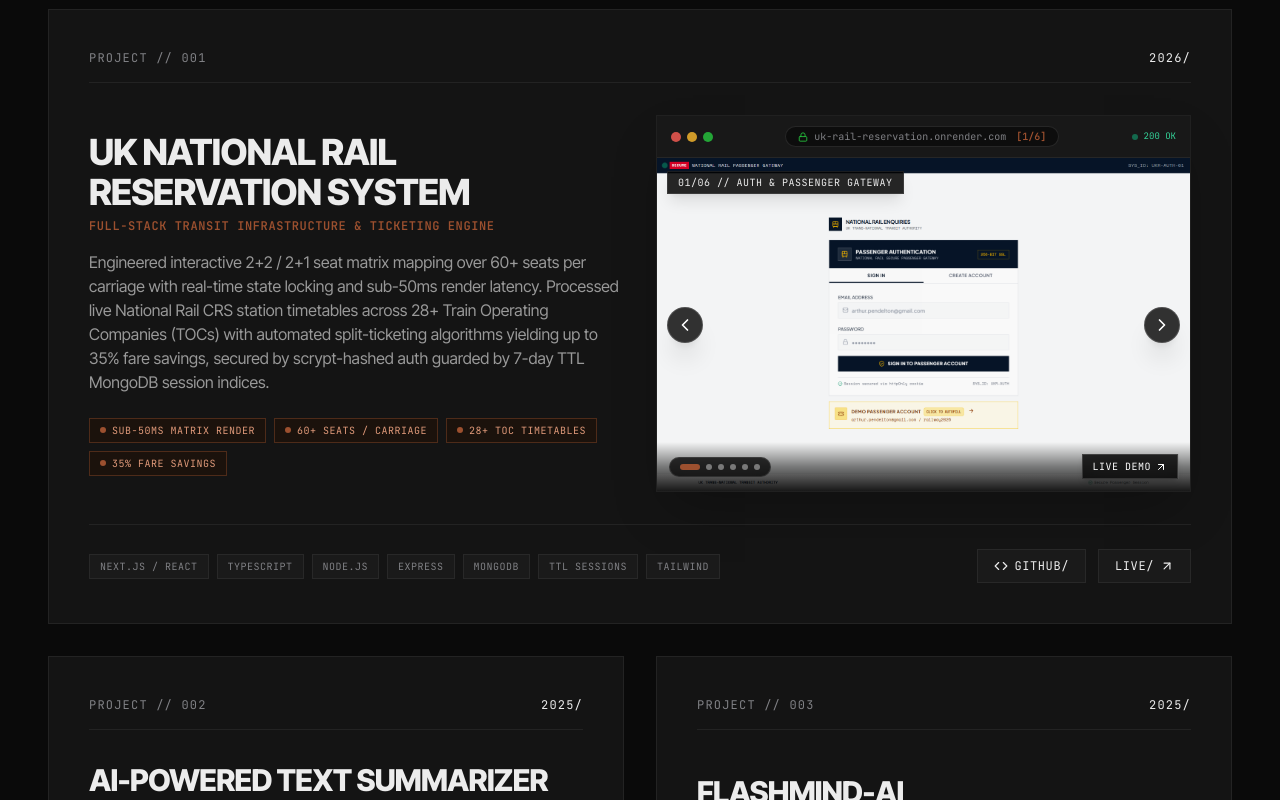
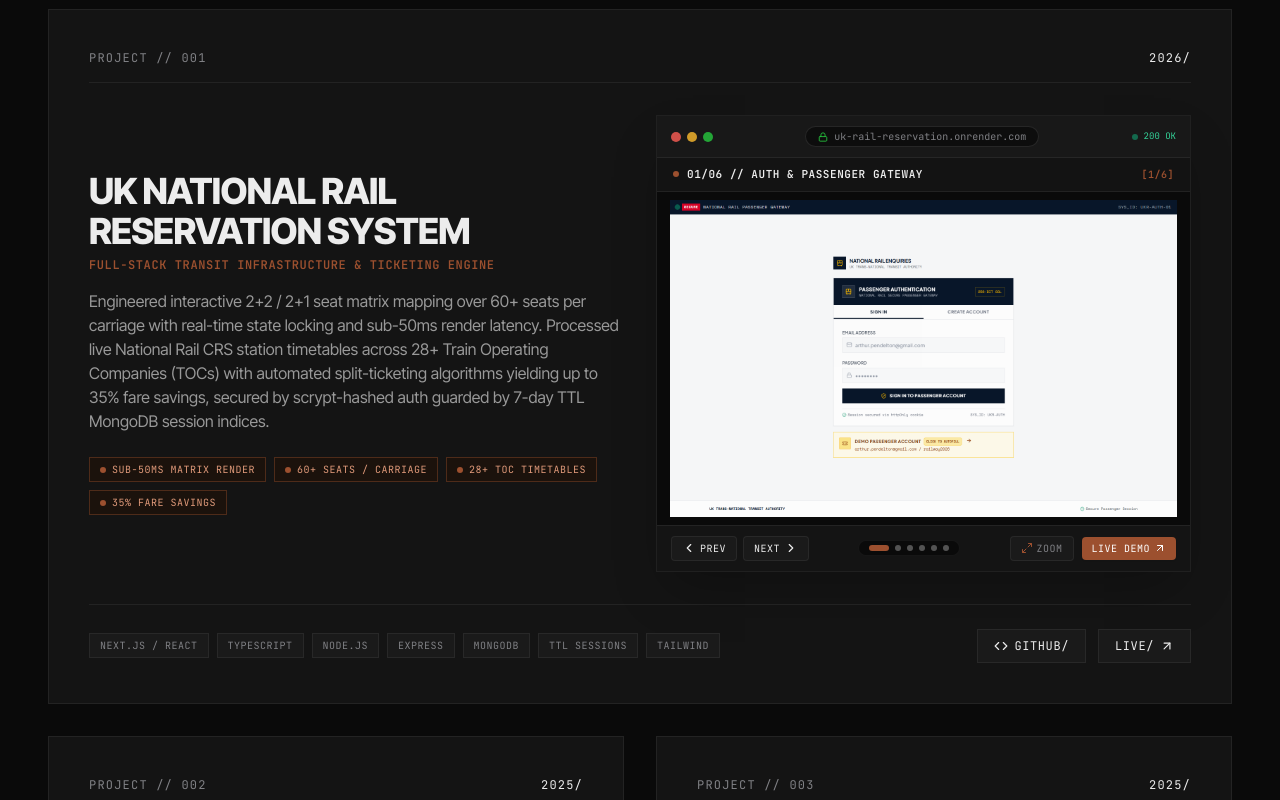
Before and after one commit to MohamedHussain4690/portfolio, a Next.js app: page / in a window 1280 px wide. Shown: the part 1820-2620 px from the top of the page. Built offline with nearby package versions, Linux system fonts and the light colour scheme.

Commit message:
fix(projects): use clean object-contain framing, non-overlapping sub-bar captions, toolbar controls, and zoom lightbox

```diff
--- a/src/components/Projects.tsx
+++ b/src/components/Projects.tsx
@@ -1,10 +1,19 @@
 'use client';
 
-import { useState } from 'react';
+import { useState, useEffect } from 'react';
 import { motion, AnimatePresence } from 'framer-motion';
 import Image from 'next/image';
 import { portfolioData, ProjectItem } from '@/data/portfolio';
-import { ArrowUpRight, Code, Lock, Terminal, ChevronLeft, ChevronRight } from 'lucide-react';
+import {
+  ArrowUpRight,
+  Code,
+  Lock,
+  Terminal,
+  ChevronLeft,
+  ChevronRight,
+  Maximize2,
+  X,
+} from 'lucide-react';
 
 function getHostname(url?: string): string {
   if (!url) return 'system.engine';
@@ -12,18 +21,35 @@ function getHostname(url?: string): string {
 }
 
 function ProjectBrowserSlider({ project }: { project: ProjectItem }) {
-  const imageList = project.images && project.images.length > 0
+  const imageList =
+    project.images && project.images.length > 0
       ? project.images
       : project.image
       ? [{ src: project.image, caption: '01/01 // PRODUCTION INTERFACE' }]
       : [];
 
   const [currentIndex, setCurrentIndex] = useState(0);
+  const [isExpanded, setIsExpanded] = useState(false);
+
+  const hasMultiple = imageList.length > 1;
+  const currentImage = imageList[currentIndex] || imageList[0];
+
+  useEffect(() => {
+    if (!isExpanded) return;
+    const handleKeyDown = (e: KeyboardEvent) => {
+      if (e.key === 'Escape') setIsExpanded(false);
+      if (e.key === 'ArrowLeft' && hasMultiple) {
+        setCurrentIndex((prev) => (prev === 0 ? imageList.length - 1 : prev - 1));
+      }
+      if (e.key === 'ArrowRight' && hasMultiple) {
+        setCurrentIndex((prev) => (prev === imageList.length - 1 ? 0 : prev + 1));
+      }
+    };
+    window.addEventListener('keydown', handleKeyDown);
+    return () => window.removeEventListener('keydown', handleKeyDown);
+  }, [isExpanded, hasMultiple, imageList.length]);
 
   if (imageList.length === 0) return null;
-
-  const currentImage = imageList[currentIndex];
-  const hasMultiple = imageList.length > 1;
 
   const handlePrev = (e: React.MouseEvent) => {
     e.preventDefault();
@@ -38,6 +64,7 @@ function ProjectBrowserSlider({ project }: { project: ProjectItem }) {
   };
 
   return (
+    <>
       <div className="group/mockup block bg-[#101010] border border-[var(--border)] hover:border-[#9C502F]/60 transition-all duration-300 overflow-hidden shadow-2xl relative select-none">
         {/* Browser Window Header */}
         <div className="bg-[#181818] px-3.5 py-2.5 border-b border-[var(--border)] flex items-center justify-between text-[#808185]">
@@ -47,15 +74,10 @@ function ProjectBrowserSlider({ project }: { project: ProjectItem }) {
             <span className="w-2.5 h-2.5 rounded-full bg-[#27C93F]/80" />
           </div>
 
-        {/* Domain & Slide Indicator Pill */}
+          {/* Domain Pill */}
           <div className="px-3 py-0.5 bg-[#0D0D0D] border border-white/10 rounded-full font-mono text-[10px] text-[#808185] flex items-center gap-1.5 max-w-[220px] sm:max-w-xs truncate">
             <Lock className="w-2.5 h-2.5 text-[#27C93F] shrink-0" />
             <span className="truncate">{getHostname(project.live || project.github)}</span>
-          {hasMultiple && (
-            <span className="text-[#9C502F] font-bold shrink-0 ml-1">
-              [{currentIndex + 1}/{imageList.length}]
-            </span>
-          )}
           </div>
 
           {/* Live Status Pill */}
@@ -65,64 +87,86 @@ function ProjectBrowserSlider({ project }: { project: ProjectItem }) {
           </div>
         </div>
 
-      {/* Main Image Viewport */}
-      <div className="relative aspect-[16/10] bg-[#0A0A0A] overflow-hidden">
+        {/* Dedicated Sub-Bar with Module Caption (Never overlaps screenshot) */}
+        <div className="bg-[#131313] px-3.5 sm:px-4 py-2 border-b border-[var(--border)] flex items-center justify-between text-[#808185] font-mono text-[10px] sm:text-[11px]">
+          <div className="flex items-center gap-2 truncate">
+            <span className="w-1.5 h-1.5 rounded-full bg-[#9C502F] shrink-0" />
+            <span className="text-[#ECECEC] font-bold truncate tracking-wider">
+              {currentImage.caption || 'SYSTEM INTERFACE'}
+            </span>
+          </div>
+          {hasMultiple && (
+            <span className="text-[#9C502F] font-bold text-[10px] uppercase tracking-wider shrink-0 ml-2">
+              [{currentIndex + 1}/{imageList.length}]
+            </span>
+          )}
+        </div>
+
+        {/* Main Image Viewport: Clean object-contain to display 100% of UI without cutoffs */}
+        <div
+          onClick={() => setIsExpanded(true)}
+          className="relative aspect-[16/10] bg-[#0A0A0A] overflow-hidden flex items-center justify-center p-2 cursor-zoom-in group/canvas"
+        >
           <AnimatePresence mode="wait">
             <motion.div
               key={currentImage.src}
-            initial={{ opacity: 0, scale: 0.98 }}
+              initial={{ opacity: 0, scale: 0.99 }}
               animate={{ opacity: 1, scale: 1 }}
               exit={{ opacity: 0, scale: 1.01 }}
               transition={{ duration: 0.25, ease: 'easeOut' }}
-            className="absolute inset-0"
+              className="relative w-full h-full flex items-center justify-center"
             >
               <Image
                 src={currentImage.src}
                 alt={`${project.title} - ${currentImage.caption || 'Preview'}`}
                 fill
                 sizes="(max-width: 1024px) 100vw, 50vw"
-              className="object-cover object-top filter brightness-[96%] contrast-[104%]"
+                className="object-contain filter brightness-[98%] contrast-[102%]"
                 priority={currentIndex === 0}
               />
             </motion.div>
           </AnimatePresence>
 
-        {/* Caption Tape / Subtitle at Top-Left */}
-        {currentImage.caption && (
-          <div className="absolute top-2.5 left-2.5 z-20 pointer-events-none">
-            <span className="font-mono text-[9px] sm:text-[10px] uppercase tracking-wider text-[#ECECEC] bg-black/85 backdrop-blur-md px-2.5 py-1 border border-white/10 shadow-lg">
-              {currentImage.caption}
-            </span>
+          {/* Hover Zoom Hint */}
+          <div className="absolute top-2.5 right-2.5 opacity-0 group-hover/canvas:opacity-100 transition-opacity bg-black/85 backdrop-blur-md px-2.5 py-1 border border-white/10 rounded font-mono text-[9px] text-[#ECECEC] pointer-events-none flex items-center gap-1.5 shadow-lg">
+            <Maximize2 className="w-3 h-3 text-[#9C502F]" />
+            <span>CLICK TO ZOOM</span>
           </div>
-        )}
+        </div>
 
-        {/* Sliding Navigation Buttons (Swipe / Click between screenshots) */}
-        {hasMultiple && (
-          <>
+        {/* Clean Bottom Control Bar */}
+        <div className="bg-[#141414] px-3.5 py-2.5 border-t border-[var(--border)] flex items-center justify-between gap-2 select-none">
+          {/* Left: Previous & Next Controls */}
+          {hasMultiple ? (
+            <div className="flex items-center gap-1.5">
               <button
                 type="button"
                 onClick={handlePrev}
                 aria-label="Previous screenshot"
-              className="absolute left-2.5 top-1/2 -translate-y-1/2 z-30 w-8 h-8 sm:w-9 sm:h-9 rounded-full bg-black/80 hover:bg-[#9C502F] text-white border border-white/15 hover:border-[#9C502F] flex items-center justify-center transition-all duration-200 cursor-pointer shadow-xl backdrop-blur-md hover:scale-110 active:scale-95"
+                className="px-2.5 py-1 bg-[#1A1A1A] hover:bg-[#9C502F] text-[#ECECEC] hover:text-white border border-[var(--border)] hover:border-[#9C502F] font-mono text-[10px] uppercase tracking-wider flex items-center gap-1 transition-all rounded cursor-pointer active:scale-95"
               >
-              <ChevronLeft className="w-4 h-4 sm:w-5 sm:h-5" />
+                <ChevronLeft className="w-3.5 h-3.5" />
+                <span className="hidden sm:inline">PREV</span>
               </button>
               <button
                 type="button"
                 onClick={handleNext}
                 aria-label="Next screenshot"
-              className="absolute right-2.5 top-1/2 -translate-y-1/2 z-30 w-8 h-8 sm:w-9 sm:h-9 rounded-full bg-black/80 hover:bg-[#9C502F] text-white border border-white/15 hover:border-[#9C502F] flex items-center justify-center transition-all duration-200 cursor-pointer shadow-xl backdrop-blur-md hover:scale-110 active:scale-95"
+                className="px-2.5 py-1 bg-[#1A1A1A] hover:bg-[#9C502F] text-[#ECECEC] hover:text-white border border-[var(--border)] hover:border-[#9C502F] font-mono text-[10px] uppercase tracking-wider flex items-center gap-1 transition-all rounded cursor-pointer active:scale-95"
               >
-              <ChevronRight className="w-4 h-4 sm:w-5 sm:h-5" />
+                <span className="hidden sm:inline">NEXT</span>
+                <ChevronRight className="w-3.5 h-3.5" />
               </button>
-          </>
+            </div>
+          ) : (
+            <span className="font-mono text-[9px] text-[#808185] uppercase tracking-wider">
+              VERIFIED SYSTEM DEPLOY
+            </span>
           )}
 
-        {/* Bottom Interactive Bar: Dots Indicator & Live Link */}
-        <div className="absolute bottom-0 inset-x-0 z-20 p-2.5 sm:p-3 bg-gradient-to-t from-black/90 via-black/50 to-transparent flex items-center justify-between pointer-events-auto">
-          {/* Slide Indicator Dots */}
-          {hasMultiple ? (
-            <div className="flex items-center gap-1.5 bg-black/75 backdrop-blur-md px-2.5 py-1.5 border border-white/10 rounded-full">
+          {/* Center: Slide Indicator Dots */}
+          {hasMultiple && (
+            <div className="flex items-center gap-1.5 bg-black/50 px-2.5 py-1 border border-white/5 rounded-full">
               {imageList.map((img, idx) => (
                 <button
                   key={img.src}
@@ -135,25 +179,31 @@ function ProjectBrowserSlider({ project }: { project: ProjectItem }) {
                   className={`transition-all duration-200 rounded-full cursor-pointer ${
                     idx === currentIndex
                       ? 'w-5 h-1.5 bg-[#9C502F]'
-                      : 'w-1.5 h-1.5 bg-white/40 hover:bg-white/80'
+                      : 'w-1.5 h-1.5 bg-white/30 hover:bg-white/70'
                   }`}
                   aria-label={`Jump to slide ${idx + 1}`}
                 />
               ))}
             </div>
-          ) : (
-            <span className="font-mono text-[9px] text-[#808185] uppercase">
-              VERIFIED PRODUCTION DEPLOY
-            </span>
           )}
 
-          {/* Direct Launch Link */}
+          {/* Right: Zoom Fullscreen & Live Demo */}
+          <div className="flex items-center gap-2">
+            <button
+              type="button"
+              onClick={() => setIsExpanded(true)}
+              className="px-2.5 py-1 bg-[#1A1A1A] hover:bg-white/10 text-[#808185] hover:text-[#ECECEC] border border-[var(--border)] font-mono text-[10px] uppercase tracking-wider flex items-center gap-1 transition-all rounded cursor-pointer"
+              title="Zoom into high-res view"
+            >
+              <Maximize2 className="w-3 h-3 text-[#9C502F]" />
+              <span>ZOOM</span>
+            </button>
             {project.live && (
               <a
                 href={project.live}
                 target="_blank"
                 rel="noopener noreferrer"
-              className="inline-flex items-center gap-1 font-mono text-[10px] uppercase tracking-wider text-white bg-black/80 hover:bg-[#9C502F] hover:text-white backdrop-blur-md px-2.5 py-1 border border-white/15 transition-colors shadow-md cursor-pointer"
+                className="px-2.5 py-1 bg-[#9C502F] hover:bg-[#B35E38] text-white font-mono text-[10px] uppercase tracking-wider flex items-center gap-1 transition-colors rounded shadow-sm cursor-pointer"
               >
                 <span>LIVE DEMO</span>
                 <ArrowUpRight className="w-3 h-3" />
@@ -162,6 +212,111 @@ function ProjectBrowserSlider({ project }: { project: ProjectItem }) {
           </div>
         </div>
       </div>
+
+      {/* High-Resolution Zoom Lightbox Modal */}
+      <AnimatePresence>
+        {isExpanded && (
+          <motion.div
+            initial={{ opacity: 0 }}
+            animate={{ opacity: 1 }}
+            exit={{ opacity: 0 }}
+            className="fixed inset-0 z-50 bg-black/95 backdrop-blur-md flex flex-col justify-between p-4 sm:p-6"
+            onClick={() => setIsExpanded(false)}
+          >
+            {/* Lightbox Header */}
+            <div
+              className="flex items-center justify-between border-b border-white/10 pb-3"
+              onClick={(e) => e.stopPropagation()}
+            >
+              <div className="flex items-center gap-3">
+                <div className="flex items-center gap-1.5">
+                  <span className="w-2.5 h-2.5 rounded-full bg-[#FF5F56]" />
+                  <span className="w-2.5 h-2.5 rounded-full bg-[#FFBD2E]" />
+                  <span className="w-2.5 h-2.5 rounded-full bg-[#27C93F]" />
+                </div>
+                <span className="font-mono text-xs sm:text-sm text-[#ECECEC] font-bold uppercase tracking-wider truncate max-w-md sm:max-w-2xl">
+                  {project.title} &middot; {currentImage.caption}
+                </span>
+              </div>
+              <div className="flex items-center gap-3">
+                {hasMultiple && (
+                  <span className="font-mono text-xs text-[#808185]">
+                    {currentIndex + 1} / {imageList.length}
+                  </span>
+                )}
+                <button
+                  type="button"
+                  onClick={() => setIsExpanded(false)}
+                  className="p-1.5 rounded-full bg-white/10 hover:bg-[#9C502F] text-white transition-colors cursor-pointer"
+                  aria-label="Close zoomed view"
+                >
+                  <X className="w-4 h-4" />
+                </button>
+              </div>
+            </div>
+
+            {/* Lightbox Center Image View */}
+            <div
+              className="relative flex-1 my-4 flex items-center justify-center overflow-hidden"
+              onClick={(e) => e.stopPropagation()}
+            >
+              <div className="relative w-full h-full max-w-6xl max-h-[85vh]">
+                <Image
+                  src={currentImage.src}
+                  alt={`${project.title} - ${currentImage.caption}`}
+                  fill
+                  sizes="100vw"
+                  className="object-contain"
+                  priority
+                />
+              </div>
+
+              {/* Modal Prev / Next Navigation */}
+              {hasMultiple && (
+                <>
+                  <button
+                    type="button"
+                    onClick={handlePrev}
+                    className="absolute left-2 sm:left-6 top-1/2 -translate-y-1/2 p-2.5 sm:p-3 rounded-full bg-black/80 hover:bg-[#9C502F] text-white border border-white/20 hover:border-[#9C502F] transition-all cursor-pointer shadow-2xl backdrop-blur-md"
+                    aria-label="Previous image"
+                  >
+                    <ChevronLeft className="w-5 h-5 sm:w-6 sm:h-6" />
+                  </button>
+                  <button
+                    type="button"
+                    onClick={handleNext}
+                    className="absolute right-2 sm:right-6 top-1/2 -translate-y-1/2 p-2.5 sm:p-3 rounded-full bg-black/80 hover:bg-[#9C502F] text-white border border-white/20 hover:border-[#9C502F] transition-all cursor-pointer shadow-2xl backdrop-blur-md"
+                    aria-label="Next image"
+                  >
+                    <ChevronRight className="w-5 h-5 sm:w-6 sm:h-6" />
+                  </button>
+                </>
+              )}
+            </div>
+
+            {/* Lightbox Footer Bar */}
+            <div
+              className="flex items-center justify-between border-t border-white/10 pt-3 font-mono text-xs text-[#808185]"
+              onClick={(e) => e.stopPropagation()}
+            >
+              <span className="hidden sm:inline">PRESS ESC OR CLICK BACKGROUND TO CLOSE &middot; USE ARROW KEYS TO SWIPE</span>
+              <span className="sm:hidden">TAP BACKGROUND TO CLOSE</span>
+              {project.live && (
+                <a
+                  href={project.live}
+                  target="_blank"
+                  rel="noopener noreferrer"
+                  className="flex items-center gap-1.5 text-[#ECECEC] hover:text-[#9C502F] uppercase transition-colors"
+                >
+                  <span>LAUNCH DEMO</span>
+                  <ArrowUpRight className="w-3.5 h-3.5" />
+                </a>
+              )}
+            </div>
+          </motion.div>
+        )}
+      </AnimatePresence>
+    </>
   );
 }
 
```
Lines whose indentation alone changed are shown as unchanged.
